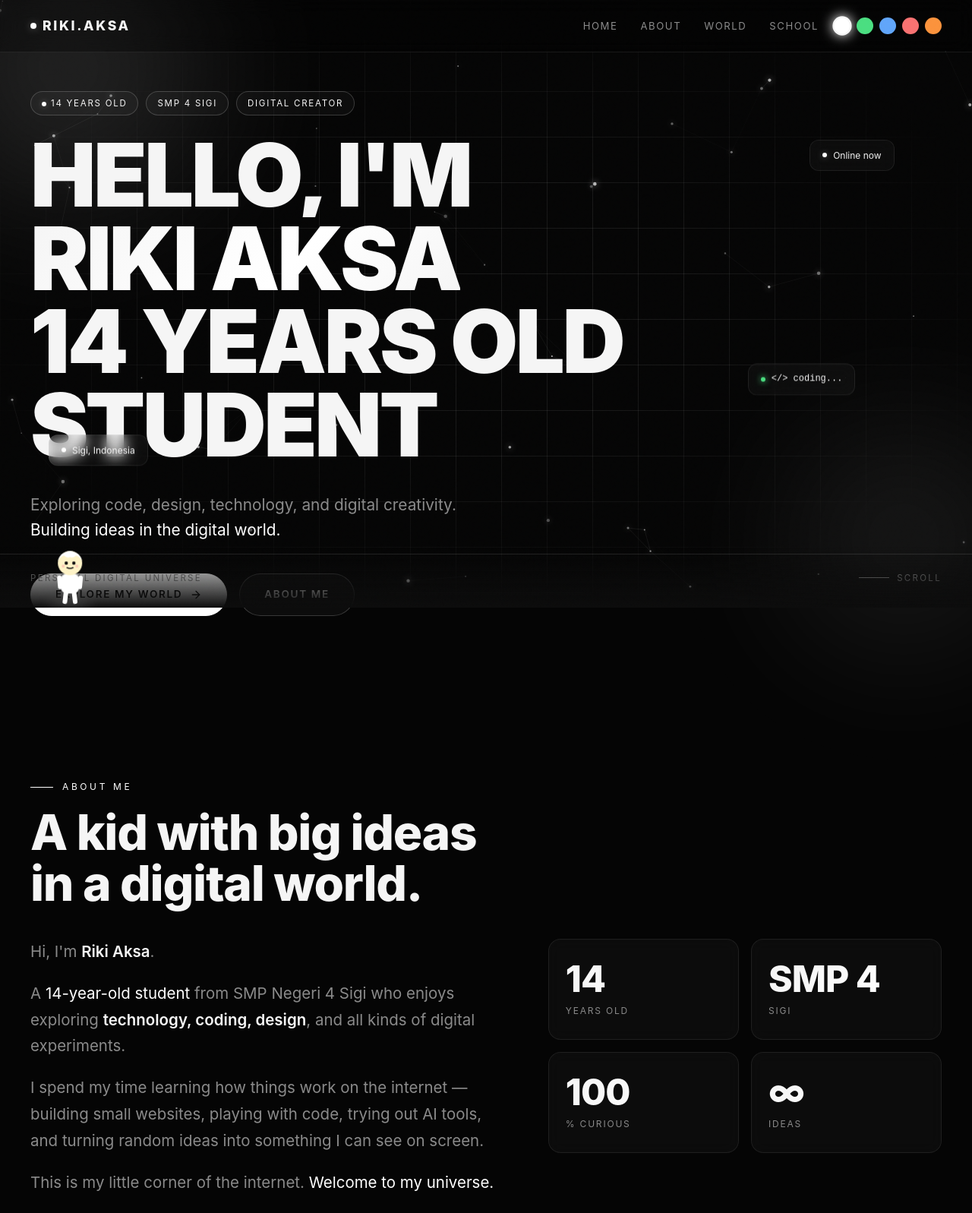
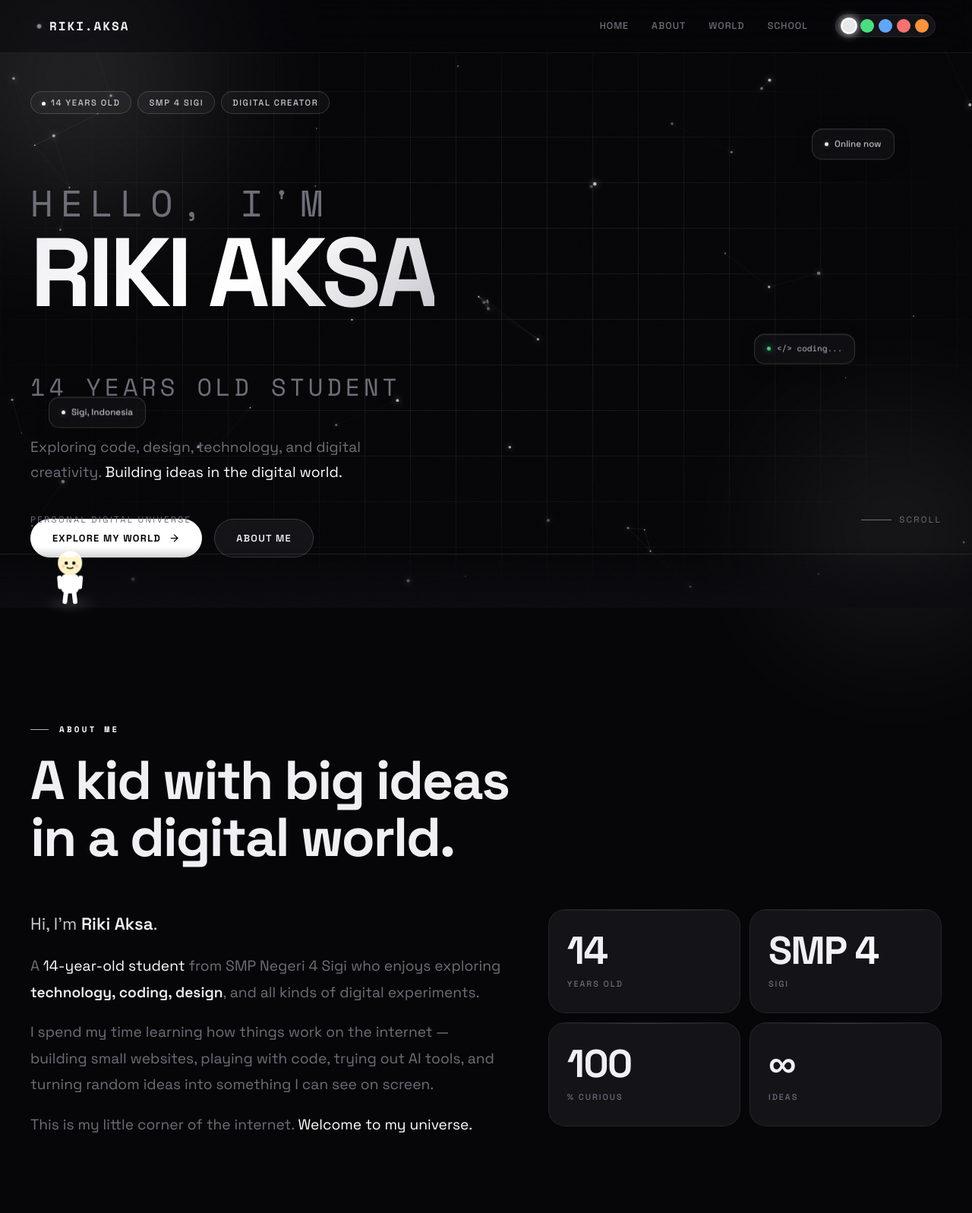
Before and after one commit to aksariki541-sketch/web, a plain HTML site: page index.html in a window 1280 px wide. Shown: the top 1597 px of the page at 76% size. Drawn offline with nearby package versions, Linux system fonts and the light colour scheme.

Commit message:
Update style.css

```diff
--- a/style.css
+++ b/style.css
@@ -5,21 +5,25 @@
    no projects section.
    ============================================================ */
 
+/* ---------- Google Fonts ---------- */
+@import url('https://fonts.googleapis.com/css2?family=Space+Grotesk:wght@300;400;500;600;700&family=Space+Mono:wght@400;700&display=swap');
+
 /* ---------- Reset & Base ---------- */
 *,*::before,*::after{margin:0;padding:0;box-sizing:border-box}
 html{scroll-behavior:smooth;-webkit-text-size-adjust:100%}
 body{
-  font-family:'Inter','SF Pro Display',-apple-system,BlinkMacSystemFont,'Segoe UI',sans-serif;
+  font-family:'Space Grotesk','Inter',-apple-system,BlinkMacSystemFont,sans-serif;
   background:var(--bg);
   color:var(--fg);
   overflow-x:hidden;
   min-height:100vh;
-  line-height:1.6;
+  line-height:1.65;
   -webkit-font-smoothing:antialiased;
   -moz-osx-font-smoothing:grayscale;
   cursor:none;
   transition:background .6s ease,color .6s ease;
   padding-bottom:0;
+  font-feature-settings:'ss01','ss02','cv01';
 }
 a{color:inherit;text-decoration:none}
 button{font-family:inherit;cursor:none;border:none;background:none;color:inherit}
@@ -28,19 +32,26 @@ svg{display:inline-block;vertical-align:middle}
 
 /* ---------- Theme Variables ---------- */
 :root{
-  --bg:#050505;
-  --fg:#f5f5f5;
-  --muted:#8a8a8a;
-  --subtle:#1a1a1a;
-  --card:rgba(255,255,255,0.03);
-  --border:rgba(255,255,255,0.08);
-  --border-strong:rgba(255,255,255,0.18);
+  --bg:#060608;
+  --bg2:#0d0d10;
+  --fg:#f0f0f4;
+  --fg2:#c8c8d0;
+  --muted:#6e6e7a;
+  --subtle:#131318;
+  --card:rgba(255,255,255,0.035);
+  --card-hover:rgba(255,255,255,0.06);
+  --border:rgba(255,255,255,0.07);
+  --border-strong:rgba(255,255,255,0.16);
   --accent:#ffffff;
-  --accent-glow:rgba(255,255,255,0.35);
-  --accent-soft:rgba(255,255,255,0.08);
-  --scene-ground:#0c0c0c;
-  --noise-opacity:.035;
+  --accent-glow:rgba(255,255,255,0.30);
+  --accent-soft:rgba(255,255,255,0.07);
+  --scene-ground:#0c0c10;
+  --noise-opacity:.025;
   --scene-height:80px;
+  --radius-sm:10px;
+  --radius-md:16px;
+  --radius-lg:22px;
+  --radius-xl:28px;
 }
 body[data-theme="green"]{
   --accent:#4ade80;--accent-glow:rgba(74,222,128,.45);--accent-soft:rgba(74,222,128,.10);
@@ -304,55 +315,63 @@ body[data-theme]:not([data-theme=""]) .bg-grid{
 nav{
   position:fixed;top:0;left:0;right:0;
   z-index:100;
-  padding:20px 40px;
+  padding:18px 48px;
   display:flex;align-items:center;justify-content:space-between;
-  backdrop-filter:blur(12px);
-  -webkit-backdrop-filter:blur(12px);
-  background:rgba(0,0,0,.3);
+  backdrop-filter:blur(20px) saturate(180%);
+  -webkit-backdrop-filter:blur(20px) saturate(180%);
+  background:rgba(6,6,8,.45);
   border-bottom:1px solid var(--border);
-  transition:padding .3s,background .4s;
+  transition:padding .35s cubic-bezier(.22,1,.36,1),background .4s,box-shadow .4s;
 }
-nav.scrolled{padding:14px 40px;background:rgba(0,0,0,.6)}
+nav.scrolled{
+  padding:12px 48px;
+  background:rgba(6,6,8,.75);
+  box-shadow:0 1px 0 var(--border),0 8px 32px rgba(0,0,0,.4);
+}
 .nav-logo{
-  font-weight:800;font-size:1.1rem;letter-spacing:.15em;
-  display:flex;align-items:center;gap:8px;
+  font-weight:700;font-size:1rem;letter-spacing:.12em;
+  display:flex;align-items:center;gap:10px;
+  font-family:'Space Mono',monospace;
 }
 .nav-logo-dot{
-  width:8px;height:8px;border-radius:50%;
+  width:7px;height:7px;border-radius:50%;
   background:var(--accent);
-  box-shadow:0 0 12px var(--accent-glow);
-  animation:logoBlink 2s ease-in-out infinite;
+  box-shadow:0 0 10px var(--accent-glow);
+  animation:logoBlink 2.5s ease-in-out infinite;
 }
-@keyframes logoBlink{0%,100%{opacity:1;transform:scale(1)}50%{opacity:.6;transform:scale(.85)}}
-.nav-right{display:flex;align-items:center;gap:20px}
-.nav-links{display:flex;gap:30px;align-items:center}
+@keyframes logoBlink{0%,100%{opacity:1;transform:scale(1)}50%{opacity:.5;transform:scale(.8)}}
+.nav-right{display:flex;align-items:center;gap:24px}
+.nav-links{display:flex;gap:6px;align-items:center}
 .nav-links a{
-  font-size:.82rem;letter-spacing:.12em;text-transform:uppercase;
+  font-size:.78rem;letter-spacing:.08em;text-transform:uppercase;font-weight:500;
   color:var(--muted);
   position:relative;
-  transition:color .3s;
+  padding:6px 12px;
+  border-radius:8px;
+  transition:color .25s, background .25s;
 }
-.nav-links a::after{
-  content:"";position:absolute;bottom:-4px;left:0;width:0;height:1px;
-  background:var(--accent);transition:width .3s;
+.nav-links a:hover{color:var(--fg);background:var(--card-hover)}
+.theme-switcher{
+  display:flex;gap:6px;align-items:center;
+  background:var(--subtle);
+  border:1px solid var(--border);
+  border-radius:100px;
+  padding:5px 8px;
 }
-.nav-links a:hover{color:var(--fg)}
-.nav-links a:hover::after{width:100%}
-.theme-switcher{display:flex;gap:8px;align-items:center}
 .theme-orb{
-  width:22px;height:22px;border-radius:50%;
+  width:18px;height:18px;border-radius:50%;
   border:2px solid transparent;
-  transition:transform .3s,border-color .3s,box-shadow .3s;
+  transition:transform .25s cubic-bezier(.22,1,.36,1),border-color .25s,box-shadow .25s;
   position:relative;
   padding:0;
 }
-.theme-orb:hover{transform:scale(1.2)}
+.theme-orb:hover{transform:scale(1.25)}
 .theme-orb.active{
-  border-color:var(--fg);
-  box-shadow:0 0 14px currentColor;
-  transform:scale(1.15);
+  border-color:rgba(255,255,255,.9);
+  box-shadow:0 0 10px currentColor;
+  transform:scale(1.2);
 }
-.theme-orb.bw{background:#fff;color:#fff}
+.theme-orb.bw{background:#e8e8e8;color:#e8e8e8}
 .theme-orb.green{background:#4ade80;color:#4ade80}
 .theme-orb.blue{background:#60a5fa;color:#60a5fa}
 .theme-orb.red{background:#f87171;color:#f87171}
@@ -408,32 +427,34 @@ section.tight{min-height:auto;padding:100px 40px}
   overflow:hidden;
 }
 .hero-badges{
-  display:flex;gap:10px;flex-wrap:wrap;
-  margin-bottom:24px;
-  opacity:0;transform:translateY(20px);
-  animation:fadeUp .8s 1.8s ease forwards;
+  display:flex;gap:8px;flex-wrap:wrap;
+  margin-bottom:32px;
+  opacity:0;transform:translateY(16px);
+  animation:fadeUp .7s 1.8s cubic-bezier(.22,1,.36,1) forwards;
 }
 .badge{
-  padding:6px 14px;
+  padding:5px 14px;
   border:1px solid var(--border-strong);
   border-radius:100px;
-  font-size:.72rem;letter-spacing:.15em;text-transform:uppercase;
+  font-size:.7rem;letter-spacing:.14em;text-transform:uppercase;font-weight:500;
   background:var(--card);
-  backdrop-filter:blur(10px);
+  backdrop-filter:blur(12px);
+  color:var(--fg2);
 }
 .badge .dot{
-  display:inline-block;width:6px;height:6px;border-radius:50%;
-  background:var(--accent);margin-right:6px;
-  box-shadow:0 0 8px var(--accent-glow);
-  animation:blink 3s infinite;
+  display:inline-block;width:5px;height:5px;border-radius:50%;
+  background:var(--accent);margin-right:7px;vertical-align:middle;
+  box-shadow:0 0 6px var(--accent-glow);
+  animation:blink 2.5s infinite;
 }
-@keyframes blink{0%,90%,100%{opacity:1}95%{opacity:.3}}
+@keyframes blink{0%,85%,100%{opacity:1}90%{opacity:.2}}
 .hero-title{
-  font-size:clamp(2.8rem,9vw,8rem);
-  font-weight:900;
-  line-height:.95;
-  letter-spacing:-.03em;
-  margin-bottom:10px;
+  font-size:clamp(3rem,10vw,9rem);
+  font-weight:700;
+  line-height:.92;
+  letter-spacing:-.04em;
+  margin-bottom:8px;
+  font-family:'Space Grotesk',sans-serif;
 }
 .hero-title .line{display:block;overflow:hidden}
 .hero-title .line span{
@@ -441,21 +462,36 @@ section.tight{min-height:auto;padding:100px 40px}
   transform:translateY(110%);
   animation:slideUp .9s cubic-bezier(.22,1,.36,1) forwards;
 }
-.hero-title .line:nth-child(1) span{animation-delay:1.2s}
+.hero-title .line:nth-child(1) span{
+  animation-delay:1.2s;
+  font-size:.38em;
+  letter-spacing:.2em;
+  font-weight:500;
+  color:var(--muted);
+  font-family:'Space Mono',monospace;
+}
 .hero-title .line:nth-child(2) span{animation-delay:1.35s;
-  background:linear-gradient(135deg,var(--fg) 0%,var(--accent) 60%,var(--fg) 100%);
+  background:linear-gradient(135deg,var(--fg) 0%,var(--accent) 55%,var(--fg2) 100%);
   -webkit-background-clip:text;background-clip:text;-webkit-text-fill-color:transparent;
 }
-.hero-title .line:nth-child(3) span{animation-delay:1.5s}
+.hero-title .line:nth-child(3) span{
+  animation-delay:1.5s;
+  font-size:.25em;
+  letter-spacing:.15em;
+  font-weight:400;
+  color:var(--muted);
+  font-family:'Space Mono',monospace;
+}
 @keyframes slideUp{to{transform:translateY(0)}}
 @keyframes fadeUp{to{opacity:1;transform:translateY(0)}}
 .hero-sub{
-  font-size:clamp(1rem,2vw,1.3rem);
+  font-size:clamp(1rem,1.8vw,1.2rem);
   color:var(--muted);
-  max-width:580px;
-  margin:24px 0 40px;
-  opacity:0;transform:translateY(20px);
-  animation:fadeUp .8s 1.9s ease forwards;
+  max-width:520px;
+  margin:28px 0 44px;
+  line-height:1.75;
+  opacity:0;transform:translateY(16px);
+  animation:fadeUp .7s 1.9s cubic-bezier(.22,1,.36,1) forwards;
 }
 .hero-sub .typing{color:var(--accent)}
 .hero-ctas{
@@ -464,37 +500,48 @@ section.tight{min-height:auto;padding:100px 40px}
   animation:fadeUp .8s 2.1s ease forwards;
 }
 .btn{
-  padding:16px 32px;
+  padding:14px 28px;
   border:1px solid var(--border-strong);
   border-radius:100px;
-  font-size:.85rem;letter-spacing:.12em;text-transform:uppercase;
+  font-size:.8rem;letter-spacing:.1em;text-transform:uppercase;
   font-weight:600;
   position:relative;
   overflow:hidden;
-  transition:transform .3s,border-color .3s,background .3s,color .3s,box-shadow .3s;
-  background:var(--card);
-  backdrop-filter:blur(10px);
+  transition:transform .3s cubic-bezier(.22,1,.36,1),border-color .3s,background .3s,color .3s,box-shadow .3s;
+  background:var(--subtle);
+  backdrop-filter:blur(12px);
   display:inline-flex;align-items:center;gap:10px;
   white-space:nowrap;
+  font-family:inherit;
+}
+.btn::before{
+  content:"";
+  position:absolute;inset:0;
+  background:linear-gradient(135deg,var(--accent-soft),transparent);
+  opacity:0;
+  transition:opacity .3s;
+  border-radius:inherit;
 }
 .btn:hover{
   border-color:var(--accent);
-  background:var(--accent-soft);
-  box-shadow:0 0 30px var(--accent-glow);
+  box-shadow:0 0 0 1px var(--accent),0 8px 30px var(--accent-soft);
   transform:translateY(-2px);
 }
+.btn:hover::before{opacity:1}
 .btn.primary{
   background:var(--accent);
   color:var(--bg);
   border-color:var(--accent);
+  font-weight:700;
 }
+.btn.primary::before{display:none}
 .btn.primary:hover{
-  box-shadow:0 0 40px var(--accent-glow);
-  background:var(--accent);
+  box-shadow:0 0 0 1px var(--accent),0 12px 40px var(--accent-glow);
+  transform:translateY(-2px);
 }
-.btn .icon{width:16px;height:16px;transition:transform .3s}
-.btn:hover .icon{transform:translateX(3px)}
-.btn.external:hover .icon{transform:translate(3px,-3px)}
+.btn .icon{width:15px;height:15px;transition:transform .3s cubic-bezier(.22,1,.36,1);flex-shrink:0}
+.btn:hover .icon{transform:translateX(4px)}
+.btn.external:hover .icon{transform:translate(4px,-4px)}
 .hero-meta{
   position:absolute;
   bottom:calc(var(--scene-height) + 40px);left:40px;right:40px;
@@ -519,39 +566,44 @@ section.tight{min-height:auto;padding:100px 40px}
 .float-card{
   position:absolute;
   padding:10px 16px;
-  background:var(--card);
-  border:1px solid var(--border);
-  border-radius:12px;
-  font-size:.75rem;
-  backdrop-filter:blur(10px);
+  background:rgba(255,255,255,.04);
+  border:1px solid var(--border-strong);
+  border-radius:14px;
+  font-size:.73rem;font-weight:500;
+  backdrop-filter:blur(20px) saturate(180%);
+  -webkit-backdrop-filter:blur(20px) saturate(180%);
   display:flex;align-items:center;gap:8px;
   opacity:0;
-  animation:floatIn .8s ease forwards,floatY 6s ease-in-out infinite;
+  animation:floatIn .8s ease forwards,floatY 7s ease-in-out infinite;
   pointer-events:none;
+  box-shadow:0 4px 24px rgba(0,0,0,.3),inset 0 1px 0 rgba(255,255,255,.06);
+  color:var(--fg2);
 }
-.float-card .dot{width:6px;height:6px;border-radius:50%;background:var(--accent);box-shadow:0 0 8px var(--accent-glow)}
+.float-card .dot{width:5px;height:5px;border-radius:50%;background:var(--accent);box-shadow:0 0 6px var(--accent-glow)}
 .float-card.fc1{top:22%;right:8%;animation-delay:2.4s,3s}
-.float-card.fc2{top:55%;right:12%;animation-delay:2.6s,3.5s;font-family:'Courier New',monospace}
+.float-card.fc2{top:55%;right:12%;animation-delay:2.6s,3.5s;font-family:'Space Mono',monospace;font-size:.68rem}
 .float-card.fc3{bottom:30%;left:5%;animation-delay:2.8s,4s}
-@keyframes floatIn{to{opacity:1}}
-@keyframes floatY{0%,100%{transform:translateY(0)}50%{transform:translateY(-12px)}}
+@keyframes floatIn{to{opacity:.95}}
+@keyframes floatY{0%,100%{transform:translateY(0)}50%{transform:translateY(-10px)}}
 
 /* ---------- Section Headers ---------- */
 .section-label{
-  font-size:.75rem;letter-spacing:.3em;text-transform:uppercase;
+  font-size:.68rem;letter-spacing:.3em;text-transform:uppercase;font-weight:600;
   color:var(--accent);
-  margin-bottom:16px;
-  display:flex;align-items:center;gap:12px;
+  margin-bottom:20px;
+  display:flex;align-items:center;gap:14px;
+  font-family:'Space Mono',monospace;
 }
 .section-label::before{
-  content:"";width:30px;height:1px;background:var(--accent);
+  content:"";width:24px;height:1px;background:var(--accent);opacity:.7;
 }
 .section-title{
-  font-size:clamp(2rem,6vw,4rem);
-  font-weight:800;
-  letter-spacing:-.02em;
+  font-size:clamp(2.2rem,6vw,4.5rem);
+  font-weight:700;
+  letter-spacing:-.03em;
   line-height:1.05;
-  margin-bottom:40px;
+  margin-bottom:56px;
+  color:var(--fg);
 }
 
 /* Reveal animation */
@@ -566,127 +618,159 @@ section.tight{min-height:auto;padding:100px 40px}
   align-items:start;
 }
 .about-text p{
-  font-size:clamp(1.1rem,1.6vw,1.35rem);
+  font-size:clamp(1rem,1.5vw,1.2rem);
   color:var(--muted);
-  margin-bottom:20px;
-  line-height:1.7;
+  margin-bottom:18px;
+  line-height:1.8;
 }
+.about-text p:first-child{font-size:clamp(1.15rem,1.8vw,1.4rem);color:var(--fg2)}
 .about-text p strong{color:var(--fg);font-weight:600}
 .about-text .accent-text{color:var(--accent)}
 .about-stats{
   display:grid;
   grid-template-columns:1fr 1fr;
-  gap:16px;
+  gap:12px;
 }
 .stat-card{
-  padding:28px 22px;
+  padding:28px 24px;
   border:1px solid var(--border);
-  border-radius:16px;
-  background:var(--card);
-  backdrop-filter:blur(10px);
-  transition:border-color .3s,transform .3s,box-shadow .3s;
+  border-radius:var(--radius-lg);
+  background:var(--subtle);
+  backdrop-filter:blur(12px);
+  transition:border-color .35s,transform .35s cubic-bezier(.22,1,.36,1),box-shadow .35s;
   position:relative;overflow:hidden;
+}
+.stat-card::after{
+  content:"";
+  position:absolute;top:0;left:0;right:0;height:1px;
+  background:linear-gradient(90deg,transparent,var(--border-strong),transparent);
 }
 .stat-card:hover{
   border-color:var(--accent);
-  transform:translateY(-4px);
-  box-shadow:0 10px 40px var(--accent-soft);
+  transform:translateY(-5px);
+  box-shadow:0 16px 48px rgba(0,0,0,.4),0 0 0 1px var(--accent-soft);
 }
 .stat-num{
-  font-size:clamp(2rem,4vw,3rem);
-  font-weight:800;
-  letter-spacing:-.02em;
+  font-size:clamp(2.2rem,4vw,3.2rem);
+  font-weight:700;
+  letter-spacing:-.03em;
   line-height:1;
-  background:linear-gradient(135deg,var(--fg),var(--accent));
+  background:linear-gradient(135deg,var(--fg) 30%,var(--accent));
   -webkit-background-clip:text;background-clip:text;-webkit-text-fill-color:transparent;
+  font-family:'Space Grotesk',sans-serif;
 }
 .stat-label{
-  font-size:.75rem;letter-spacing:.15em;text-transform:uppercase;
-  color:var(--muted);margin-top:8px;
+  font-size:.68rem;letter-spacing:.18em;text-transform:uppercase;font-weight:500;
+  color:var(--muted);margin-top:10px;
 }
 
 /* ---------- Digital World ---------- */
 .world-grid{
   display:grid;
-  grid-template-columns:repeat(auto-fit,minmax(240px,1fr));
-  gap:18px;
+  grid-template-columns:repeat(auto-fit,minmax(250px,1fr));
+  gap:14px;
 }
 .world-card{
-  padding:32px 26px;
+  padding:36px 28px;
   border:1px solid var(--border);
-  border-radius:18px;
-  background:var(--card);
-  backdrop-filter:blur(10px);
-  transition:transform .4s cubic-bezier(.22,1,.36,1),border-color .3s,box-shadow .4s,background .3s;
+  border-radius:var(--radius-lg);
+  background:var(--subtle);
+  backdrop-filter:blur(12px);
+  transition:transform .4s cubic-bezier(.22,1,.36,1),border-color .3s,box-shadow .4s;
   position:relative;overflow:hidden;
   cursor:none;
 }
 .world-card::before{
   content:"";position:absolute;inset:0;
-  background:radial-gradient(400px circle at var(--mx,50%) var(--my,50%),var(--accent-soft),transparent 40%);
-  opacity:0;transition:opacity .4s;
+  background:radial-gradient(350px circle at var(--mx,50%) var(--my,50%),var(--accent-soft),transparent 50%);
+  opacity:0;transition:opacity .5s;
   pointer-events:none;
+}
+.world-card::after{
+  content:"";
+  position:absolute;top:0;left:0;right:0;height:1px;
+  background:linear-gradient(90deg,transparent,var(--border-strong),transparent);
+  opacity:.5;
 }
 .world-card:hover::before{opacity:1}
 .world-card:hover{
   transform:translateY(-6px);
-  border-color:var(--accent);
-  box-shadow:0 20px 50px rgba(0,0,0,.4),0 0 40px var(--accent-soft);
+  border-color:rgba(255,255,255,.2);
+  box-shadow:0 24px 60px rgba(0,0,0,.5),0 0 0 1px var(--accent-soft);
 }
 .world-icon{
-  width:40px;height:40px;
-  margin-bottom:16px;
+  width:38px;height:38px;
+  margin-bottom:20px;
   color:var(--accent);
   display:inline-block;
-  transition:transform .4s,filter .4s;
+  transition:transform .4s cubic-bezier(.22,1,.36,1),filter .4s;
+  opacity:.85;
 }
 .world-card:hover .world-icon{
-  transform:scale(1.15) rotate(-5deg);
-  filter:drop-shadow(0 0 12px var(--accent-glow));
+  transform:scale(1.12) rotate(-4deg);
+  filter:drop-shadow(0 0 10px var(--accent-glow));
+  opacity:1;
 }
 .world-name{
-  font-size:1.2rem;font-weight:700;letter-spacing:-.01em;
-  margin-bottom:8px;
+  font-size:1.1rem;font-weight:700;letter-spacing:-.02em;
+  margin-bottom:10px;color:var(--fg);
 }
 .world-desc{
-  font-size:.88rem;color:var(--muted);line-height:1.6;
+  font-size:.85rem;color:var(--muted);line-height:1.65;font-weight:400;
 }
 
 /* ---------- School Section ---------- */
 .school{
   border:1px solid var(--border);
-  border-radius:24px;
-  background:var(--card);
-  backdrop-filter:blur(10px);
-  padding:60px 50px;
+  border-radius:var(--radius-xl);
+  background:var(--subtle);
+  backdrop-filter:blur(16px);
+  padding:72px 60px;
   text-align:center;
   position:relative;overflow:hidden;
+  box-shadow:0 32px 80px rgba(0,0,0,.4);
 }
 .school::before{
   content:"";position:absolute;
-  width:500px;height:500px;border-radius:50%;
+  width:600px;height:600px;border-radius:50%;
   background:radial-gradient(circle,var(--accent-soft),transparent 60%);
-  top:-250px;left:50%;transform:translateX(-50%);
+  top:-300px;left:50%;transform:translateX(-50%);
   pointer-events:none;
 }
+.school::after{
+  content:"";
+  position:absolute;top:0;left:0;right:0;height:1px;
+  background:linear-gradient(90deg,transparent,var(--border-strong),transparent);
+}
 .school-icon{
-  width:50px;height:50px;
+  width:48px;height:48px;
   color:var(--accent);
-  margin-bottom:14px;
-  filter:drop-shadow(0 0 12px var(--accent-glow));
+  margin-bottom:20px;
+  filter:drop-shadow(0 0 14px var(--accent-glow));
+  opacity:.9;
 }
-.school-label{font-size:.75rem;letter-spacing:.3em;text-transform:uppercase;color:var(--accent);margin-bottom:14px}
-.school h3{font-size:clamp(1.5rem,3.5vw,2.5rem);font-weight:800;letter-spacing:-.01em;margin-bottom:10px}
-.school p{color:var(--muted);margin-bottom:28px;font-size:1.05rem}
+.school-label{
+  font-size:.65rem;letter-spacing:.32em;text-transform:uppercase;font-weight:600;
+  color:var(--accent);margin-bottom:16px;
+  font-family:'Space Mono',monospace;
+}
+.school h3{
+  font-size:clamp(1.6rem,3.5vw,2.8rem);font-weight:700;
+  letter-spacing:-.03em;margin-bottom:12px;
+  color:var(--fg);
+}
+.school p{color:var(--muted);margin-bottom:32px;font-size:1rem;line-height:1.7}
 
 /* ---------- Footer ---------- */
 footer{
-  padding:40px;
+  padding:44px 48px;
   border-top:1px solid var(--border);
   text-align:center;
   position:relative;z-index:2;
   color:var(--muted);
-  font-size:.8rem;letter-spacing:.1em;
+  font-size:.75rem;letter-spacing:.12em;
+  font-family:'Space Mono',monospace;
+  background:linear-gradient(to top,var(--bg2),transparent);
 }
 footer .heart{
   width:14px;height:14px;
@@ -859,4 +943,4 @@ footer .heart{
 @media (hover:none){
   body{cursor:auto}
   .cursor-dot,.cursor-ring,.cursor-trail{display:none!important}
-}
+     }
```
